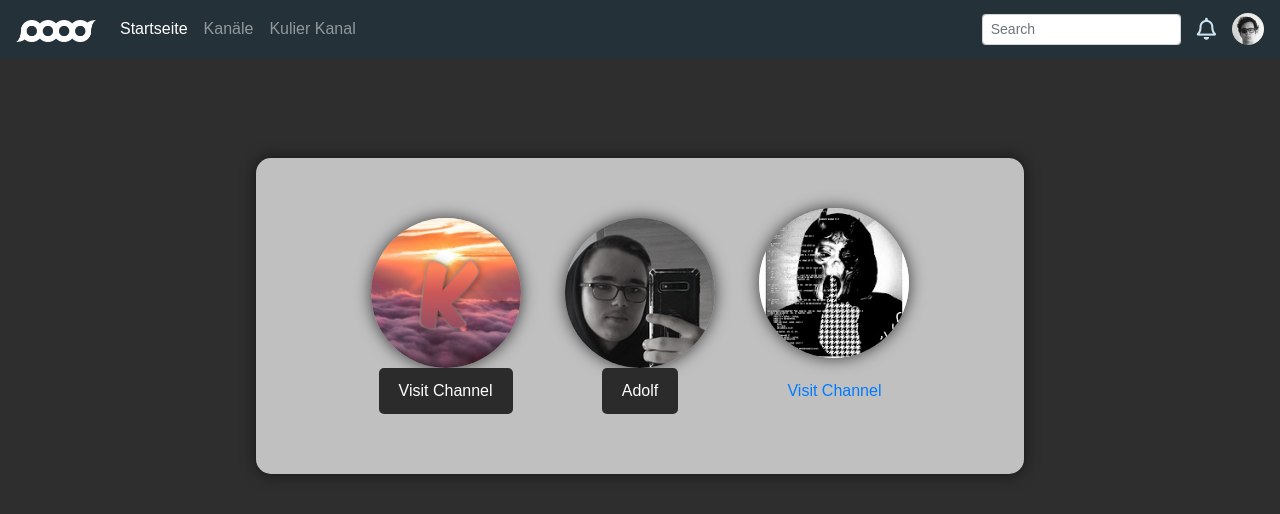
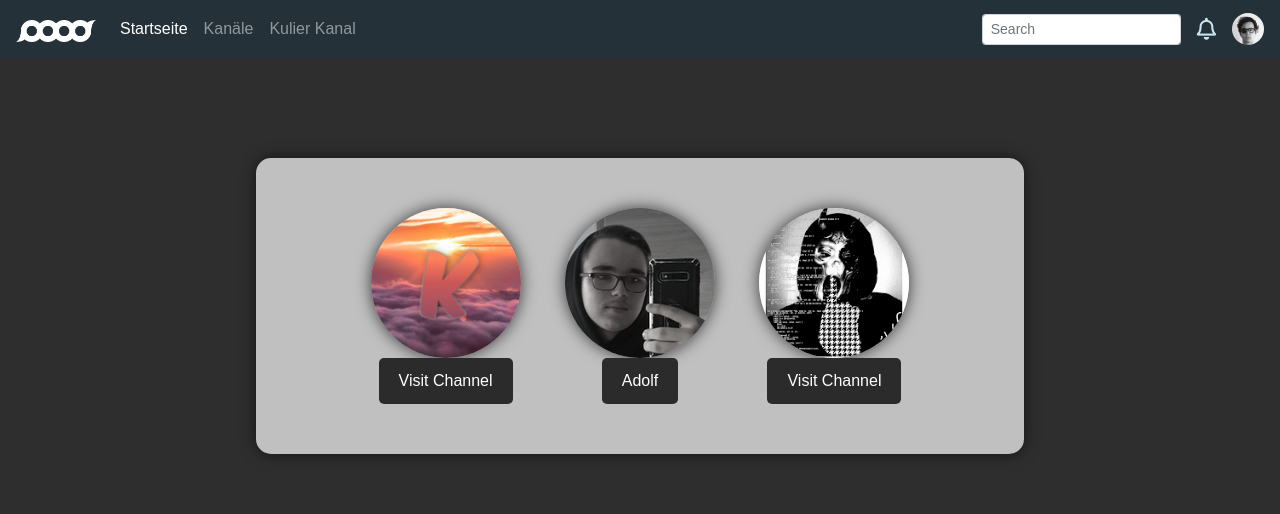
Before and after one commit to KulierTV/dingus.meme, a plain HTML site: page index.html in a window 1280 px wide. Drawn offline with nearby package versions, Linux system fonts and the light colour scheme.

Commit message:
Update index.html

```diff
--- a/index.html
+++ b/index.html
@@ -141,7 +141,7 @@
     <div class="person">
         <img src="img/SilverReaper.jpg" alt="Person 2 Logo">
         <br>
-        <a href="https://www.youtube.com/@silverreaper8503" class="person button" target="_blank">Visit Channel</a>
+       <button onclick="window.location.href='https://www.youtube.com/@silverreaper8503' class="person button" target="_blank">Visit Channel</button>
       </div>
 
     <!-- Add more people as needed -->
```
